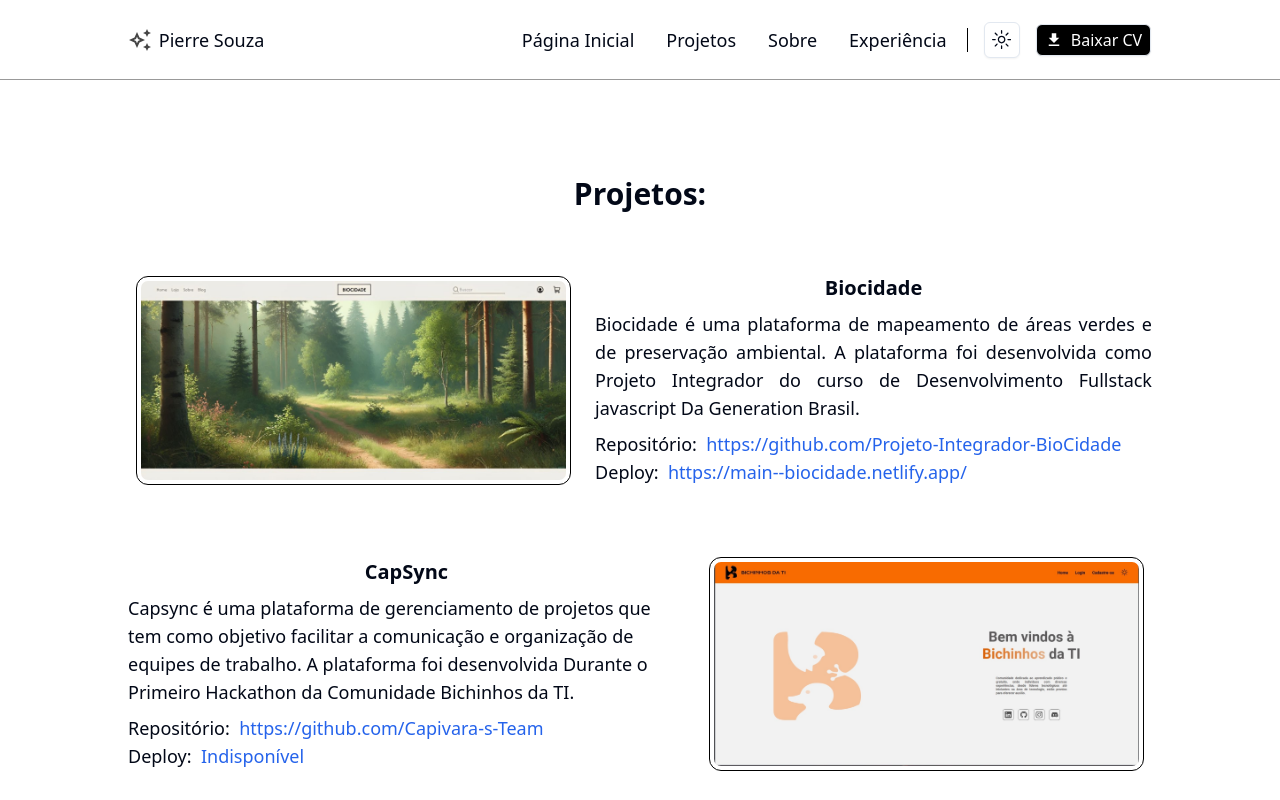
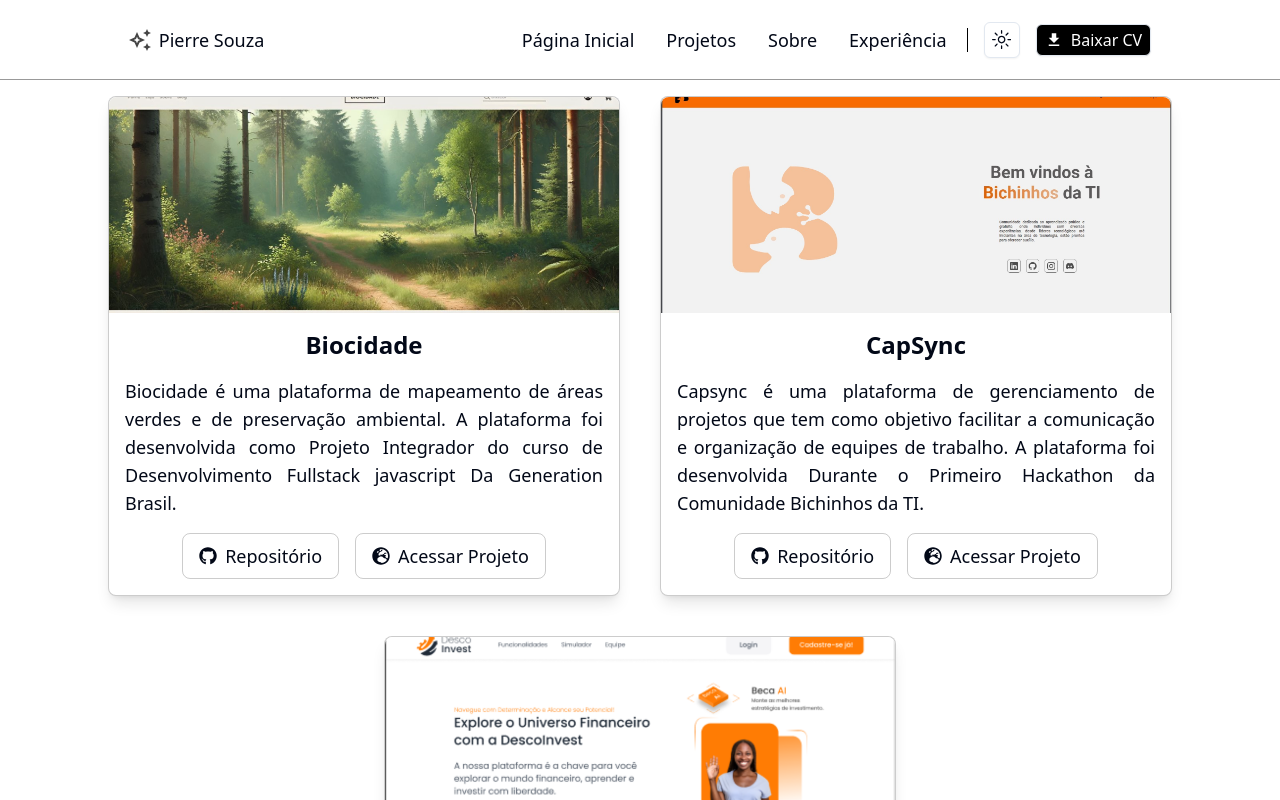
Before and after one commit to pierresouza/Portifolio, a Next.js app: page /projects in a window 1280 px wide. Shown: the top 800 px of the page. Built offline with nearby package versions, Linux system fonts and the light colour scheme.

Commit message:
feat: create component to isolate projects and make it easy to change infos

```diff
--- a/app/experience/mock.ts
+++ b/app/experience/mock.ts
@@ -21,11 +21,10 @@ export const ExperienceMock: Experience = {
         "Durante meu estágio, tive a oportunidade de trabalhar em diversas áreas do desenvolvimento de software. Participei ativamente na criação e manutenção de aplicações, colaborando com a equipe para resolver problemas e implementar novas funcionalidades. Aprendi a utilizar diferentes tecnologias e frameworks, aprimorando minhas habilidades técnicas e de trabalho em equipe.",
       Technologies: [
         "PHP",
-        "C",
         "Laravel",
         "Reactjs",
-        "React Hooks",
         "StoryBook",
+        "Kotlin",
         "Git",
         "Gitlab",
       ],
@@ -62,7 +61,6 @@ export const ExperienceMock: Experience = {
         "Sass",
         "Styled Componentes",
         "Less",
-        "Testes unitários",
         "Cypress",
         "Capybara",
         "Gherkin",
--- a/app/experience/page.tsx
+++ b/app/experience/page.tsx
@@ -3,7 +3,7 @@ import { ExperienceMock } from "./mock";
 
 export default function Experience() {
   return (
-    <div className="flex max-h-fit items-center justify-center">
+    <div className="flex items-center justify-center">
       <div className="flex w-4/5 justify-center gap-4">
         <div className="flex flex-col gap-8">
           <h1 className="text-sm font-bold md:text-base lg:text-lg xl:text-2xl">
@@ -21,7 +21,7 @@ export default function Experience() {
                 <b>Período:</b> {item.Period}
               </p>
               <p className="lg:text text-md max-w-screen-lg items-center text-justify sm:text-sm md:text-base">
-                <b>Descrição</b> {item.Description}
+                <b>Descrição:</b> {item.Description}
               </p>
               {item.Description2 && (
                 <p className="lg:text text-md max-w-screen-lg items-center text-justify sm:text-sm md:text-base">
--- a/app/projects/mockProjects.ts
+++ b/app/projects/mockProjects.ts
@@ -38,7 +38,7 @@ export const ProjectsMock: Projects = {
       deployURL: "https://desco-invest-front.vercel.app/",
       image: DescoInvest,
       description:
-        "A Desco Invest é uma plataforma de investimentos criada para democratizar o acesso ao conhecimento sobre finanças, utilizando inteligência artificial para tornar o aprendizado mais acessível e prático. Esse projeto foi desenvolvido como Trabalho de Conclusão de Curso (TCC) no curso de Análise e Desenvolvimento de Sistemas da faculdade UniAmérica Descomplica.",
+        "A Desco Invest é uma plataforma de investimentos criada para democratizar o acesso ao conhecimento sobre finanças, utilizando inteligência artificial para tornar o aprendizado mais acessível e prático. ",
       name: "Desco Invest",
     },
   ].map((project) => ({
--- a/app/projects/page.tsx
+++ b/app/projects/page.tsx
@@ -1,136 +1,12 @@
 "use client";
 import React from "react";
-import Link from "next/link";
-import Image from "next/image";
-import { useState, useEffect } from "react";
-import { ProjectsMock } from "./mockProjects";
-
-const useMediaQuery = (width: number) => {
-  const [targetReached, setTargetReached] = useState(false);
-
-  useEffect(() => {
-    const updateTarget = (e: MediaQueryListEvent) => {
-      setTargetReached(e.matches);
-    };
-
-    const media = window.matchMedia(`(max-width: ${width}px)`);
-    media.addEventListener("change", updateTarget);
-
-    if (media.matches) {
-      setTargetReached(true);
-    }
-
-    return () => media.removeEventListener("change", updateTarget);
-  }, [width]);
-
-  return targetReached;
-};
+import CardProject from "../../components/CardProject";
 
 function Projects() {
-  const isSmallScreen = useMediaQuery(1024);
-
   return (
     <div className="flex w-screen items-center">
       <div className="flex w-full flex-col items-center justify-center gap-14">
-        <p>&nbsp;</p>
-        <p className="text-3xl font-bold">Projetos:</p>
-        {ProjectsMock.Project.map((project, index) => (
-          <div
-            key={index}
-            className="flex w-4/5 flex-col items-center justify-center gap-4 md:flex-row"
-          >
-            {isSmallScreen || index % 2 === 0 ? (
-              <>
-                <div className="flex flex-col gap-4 p-2">
-                  <Image
-                    src={project.image}
-                    alt={project.name}
-                    className="w-full max-w-[500px] rounded-xl border border-black p-1 dark:border-white"
-                    objectFit="cover"
-                    quality={100}
-                  />
-                </div>
-                <div className="flex flex-col justify-center gap-2">
-                  <p className="flex justify-center text-xl font-bold">
-                    {project.name}
-                  </p>
-                  <p className="max-w-screen-sm text-justify text-xs sm:text-sm md:text-base lg:text-lg">
-                    {project.description}
-                  </p>
-                  <div className="flex flex-col">
-                    <span className="text-xs sm:text-sm md:text-base lg:text-lg">
-                      Repositório: &nbsp;
-                      <Link
-                        href={project.repoURL}
-                        target="_blank"
-                        rel="noreferrer"
-                        className="text-xs text-blue-600 transition-transform duration-500 ease-in-out hover:scale-110 sm:text-sm md:text-base lg:text-lg"
-                      >
-                        {project.repoURL}
-                      </Link>
-                    </span>
-                    <span className="text-xs sm:text-sm md:text-base lg:text-lg">
-                      Deploy: &nbsp;
-                      <Link
-                        href={project.deployURL || "#"}
-                        target="_blank"
-                        rel="noreferrer"
-                        className="text-blue-600 transition-transform duration-500 ease-in-out hover:scale-110"
-                      >
-                        {project.deployURL}
-                      </Link>
-                    </span>
-                    <hr className="mt-3 flex w-full items-center justify-center border border-black dark:border-white lg:hidden" />
-                  </div>
-                </div>
-              </>
-            ) : (
-              <>
-                <div className="flex flex-col justify-center gap-2">
-                  <p className="flex justify-center text-xl font-bold">
-                    {project.name}
-                  </p>
-                  <p className="max-w-screen-sm text-xs sm:text-sm md:text-base lg:text-lg">
-                    {project.description}
-                  </p>
-                  <div className="flex flex-col">
-                    <span className="text-xs sm:text-sm md:text-base lg:text-lg">
-                      Repositório: &nbsp;
-                      <Link
-                        href={project.repoURL}
-                        target="_blank"
-                        rel="noreferrer"
-                        className="text-xs text-blue-600 transition-transform duration-500 ease-in-out hover:scale-110 sm:text-sm md:text-base lg:text-lg"
-                      >
-                        {project.repoURL}
-                      </Link>
-                    </span>
-                    <span className="text-xs sm:text-sm md:text-base lg:text-lg">
-                      Deploy: &nbsp;
-                      <Link
-                        href={project.deployURL || "#"}
-                        target="_blank"
-                        rel="noreferrer"
-                        className="text-blue-600 transition-transform duration-500 ease-in-out hover:scale-110"
-                      >
-                        {project.deployURL}
-                      </Link>
-                    </span>
-                  </div>
-                </div>
-                <div className="flex flex-col gap-4 p-2">
-                  <Image
-                    src={project.image}
-                    alt={project.name}
-                    className="w-full max-w-[500px] rounded-xl border border-black p-1 dark:border-white"
-                    objectFit="cover"
-                    quality={100}
-                  />
-                </div>
-              </>
-            )}
-          </div>
-        ))}
+        <CardProject />
       </div>
     </div>
   );
--- /dev/null
+++ b/components/CardProject.tsx
@@ -0,0 +1,55 @@
+import React from "react";
+import Image from "next/image";
+import { ProjectsMock } from "../app/projects/mockProjects";
+import { FaGithub, FaGlobeEurope } from "react-icons/fa";
+
+function CardProject() {
+  return (
+    <div className="flex w-full flex-wrap justify-center gap-6 sm:gap-8 md:gap-10">
+      {ProjectsMock.Project.map((project, index) => (
+        <div
+          key={index}
+          className="group flex max-h-[500px] w-full max-w-xs flex-col justify-between rounded-lg border border-black/20 bg-white shadow-lg transition-shadow duration-300 hover:shadow-2xl sm:max-w-sm md:max-w-md lg:max-w-lg"
+        >
+          <div className="w-full overflow-hidden rounded-t-lg sm:h-56 md:h-64 lg:h-72">
+            <Image
+              src={project.image}
+              alt={project.name}
+              className="h-full w-full object-cover transition-transform duration-300 group-hover:scale-105"
+            />
+          </div>
+          <div className="flex flex-col gap-4 p-4">
+            <h2 className="text-center text-lg font-bold sm:text-xl md:text-2xl">
+              {project.name}
+            </h2>
+            <p className="text-justify text-sm sm:text-base md:text-lg">
+              {project.description}
+            </p>
+            <div className="flex justify-center gap-4">
+              <a
+                href={project.repoURL}
+                target="_blank"
+                rel="noopener noreferrer"
+                className="flex items-center gap-2 rounded-lg border border-black/20 px-4 py-2 text-xs transition-all duration-500 hover:underline hover:underline-offset-4 sm:text-base md:text-lg"
+              >
+                <FaGithub />
+                Repositório
+              </a>
+              <a
+                href={project.deployURL}
+                target="_blank"
+                rel="noopener noreferrer"
+                className="flex items-center gap-2 rounded-lg border border-black/20 px-4 py-2 text-xs transition-all duration-500 hover:underline hover:underline-offset-4 sm:text-base md:text-lg"
+              >
+                <FaGlobeEurope />
+                Acessar Projeto
+              </a>
+            </div>
+          </div>
+        </div>
+      ))}
+    </div>
+  );
+}
+
+export default CardProject;
```
